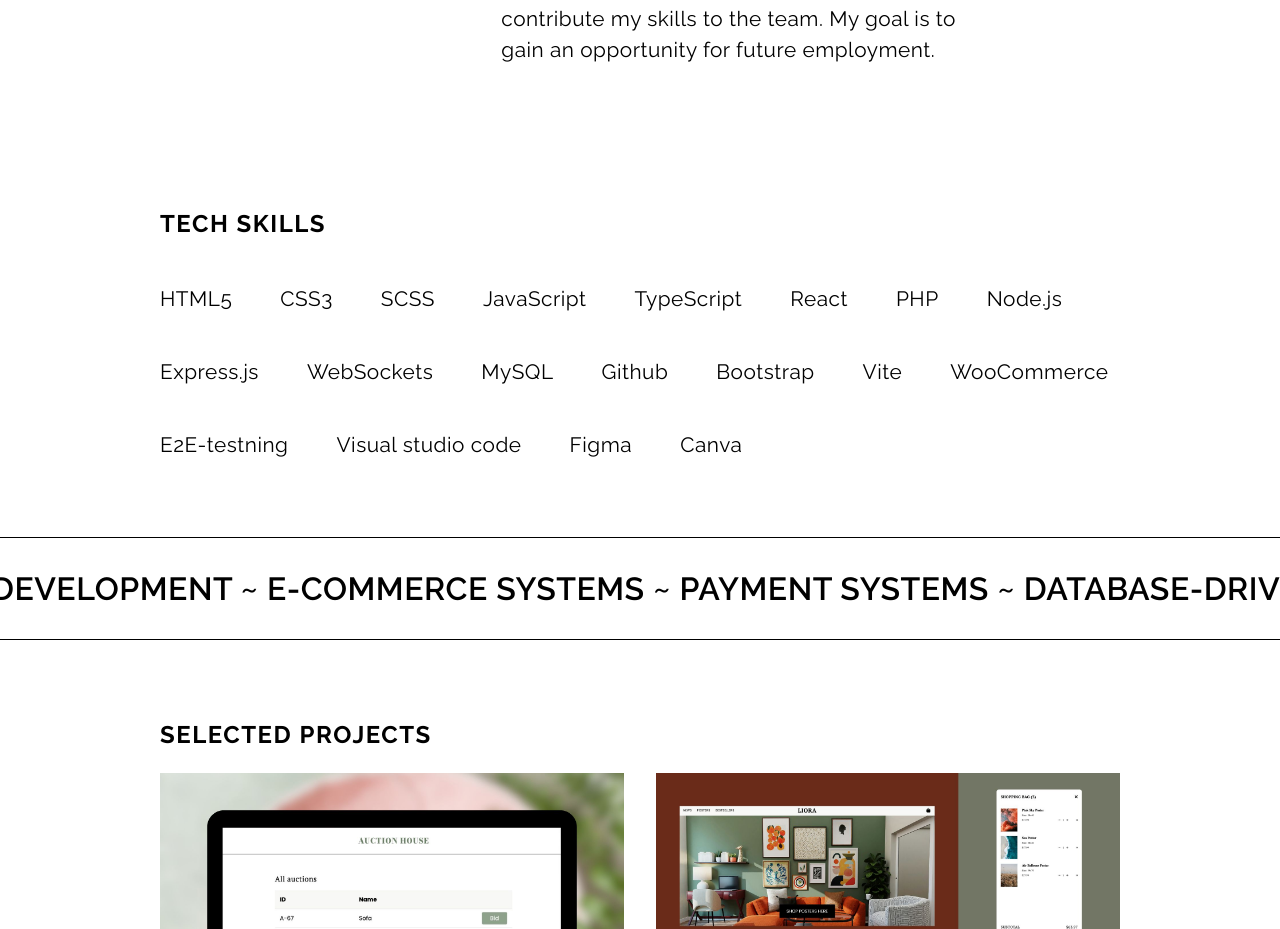
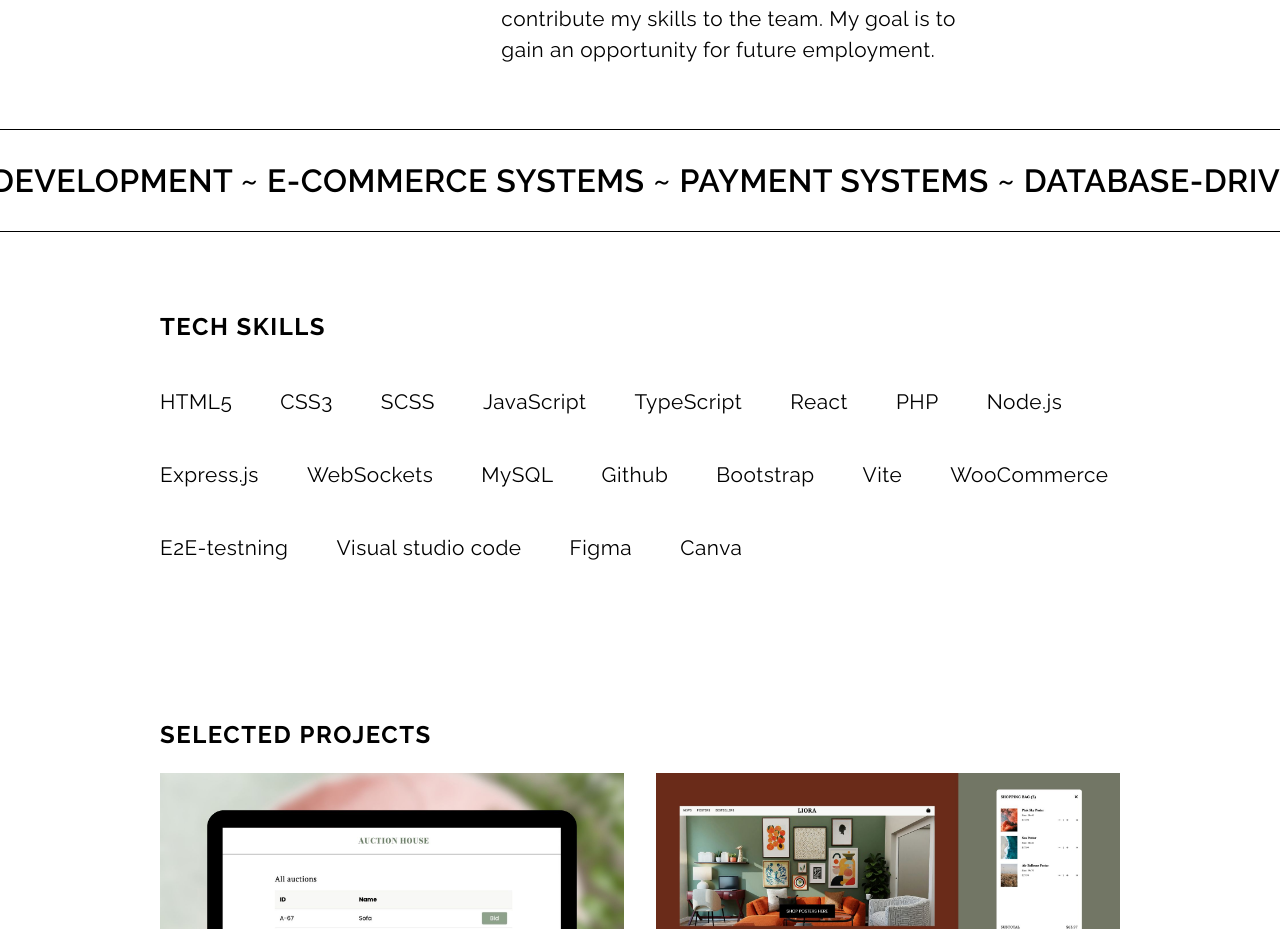
Before and after one commit to malinjansson/mjportfolio, a React (Vite) app: page / in a window 1280 px wide. Shown: the part 1306-2235 px from the top of the page. Built offline with nearby package versions, Linux system fonts and the light colour scheme; a web font is replaced by a local one.

Commit message:
change position layers on the homepage

```diff
--- a/src/pages/Home.tsx
+++ b/src/pages/Home.tsx
@@ -26,9 +26,9 @@ export const Home = () => {
         </div>
 
         <Aboutme />
+        <Skills />
+        <Techskills/>
 
-        <Techskills/>
-        <Skills />
 
         <div className="projects-container">
             <h3>Selected projects</h3>
```
